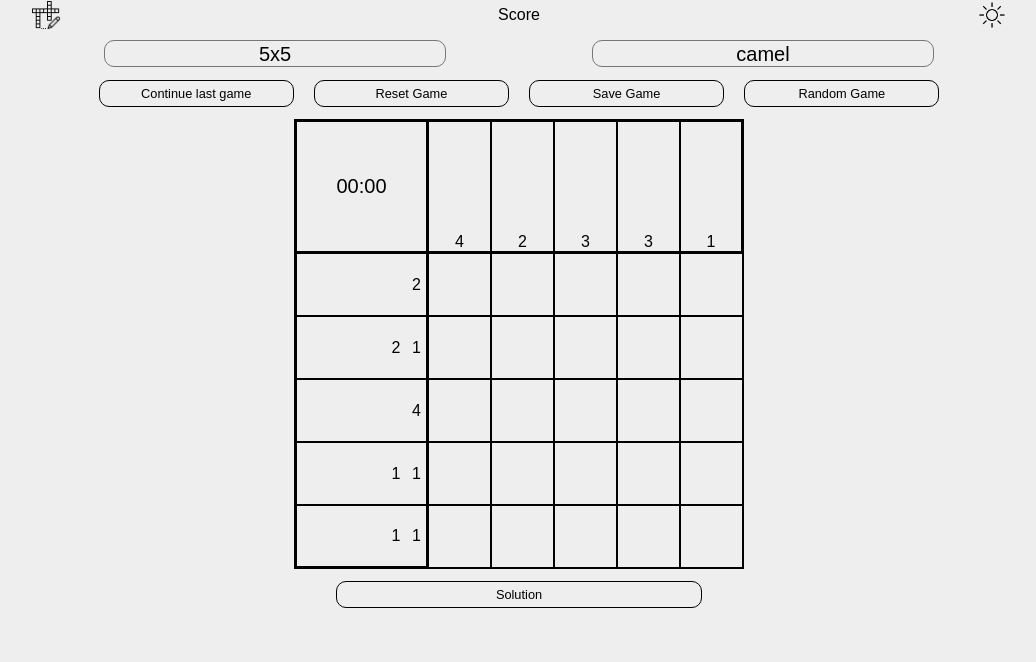
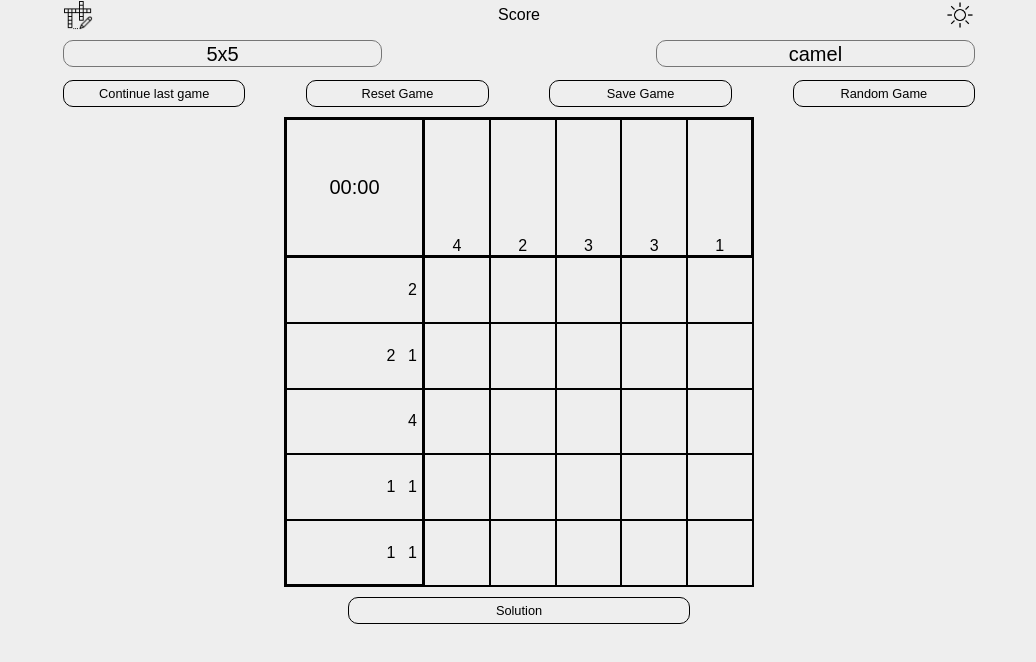
Before and after one commit to Roisler/nonograms, a website with bundled scripts: page nonograms/index.html in a window 1280 px wide. Both pictures are taken after a click on the button "Reset Game". Shown: the whole page, without its empty margins (121-1157 px from the left). Built offline with nearby package versions, Linux system fonts and the light colour scheme; a web font is replaced by a local one.

Commit message:
feat: add block-cells element

```diff
--- a/nonograms/app.js
+++ b/nonograms/app.js
@@ -112,6 +112,14 @@ selectCrossword(5, optionsCrossword);
 optionsWrapper.append(optionsComplexity);
 optionsWrapper.append(optionsCrossword);
 
+// Создание модального окна
+const modal = document.createElement('div');
+modal.classList.add('modal');
+const modalContent = document.createElement('div');
+modalContent.classList.add('modal-content');
+modal.append(modalContent);
+modal.addEventListener('contextmenu', (e) => e.preventDefault());
+
 // Создание контейнера и кнопок, навешивание на них слушателей
 const buttonContainer = document.createElement('div');
 buttonContainer.classList.add('buttons');
@@ -180,15 +188,10 @@ buttonSolution.addEventListener('click', (e) => {
   e.preventDefault();
   const { difficult, level } = currentGame;
   fillCells(hints[difficult][level]);
+  const blockCells = document.querySelector('.block-cells');
+  blockCells.classList.add('blocked');
   stopTime();
 });
-
-// Создание модального окна
-const modal = document.createElement('div');
-modal.classList.add('modal');
-const modalContent = document.createElement('div');
-modalContent.classList.add('modal-content');
-modal.append(modalContent);
 
 header.append(optionsWrapper, buttonContainer);
 body.prepend(header, container, buttonSolution, modal);
--- a/nonograms/assets/js/buttonActions.js
+++ b/nonograms/assets/js/buttonActions.js
@@ -35,6 +35,9 @@ const resetGame = (game, timer) => {
   const timerElement = timer;
   timerElement.textContent = getTime(currentGame.currentTime);
   const cells = document.querySelectorAll('.cell');
+
+  const blockCells = document.querySelector('.block-cells');
+  blockCells.classList.remove('blocked');
   cells.forEach((e) => {
     e.classList.remove('fill');
     e.classList.remove('cross');
@@ -64,7 +67,11 @@ const startGame = (game, difficult, level, timerElement, wrapper, matrix = null,
   const cellsContainer = document.createElement('div');
   cellsContainer.classList.add('cells');
 
-  wrapper.append(timer, collsContainer, rowsContainer, cellsContainer);
+  // Элемент-костыль для блокировки действий по ячейкам
+  const blockCells = document.createElement('div');
+  blockCells.classList.add('block-cells');
+
+  wrapper.append(timer, collsContainer, rowsContainer, cellsContainer, blockCells);
 
   // Действие при клике на ячейку
 
@@ -79,9 +86,6 @@ const startGame = (game, difficult, level, timerElement, wrapper, matrix = null,
     currentGame.currentmatrix[row][id] = currentGame.currentmatrix[row][id] === 0 ? 1 : 0;
     if (isEqual(currentGame.currentmatrix, hints[difficult][level])) {
       clearInterval(timerId);
-      // const saveButton = document.querySelector('.button-save');
-      // saveButton.setAttribute('disabled', true);
-      // saveButton.setAttribute('title', 'Я думаю, что не стоит сохранять разгаданный кроссворд');
       setWinTable({
         level, difficult, time: currentGame.currentTime,
       });
--- a/nonograms/assets/js/functions.js
+++ b/nonograms/assets/js/functions.js
@@ -101,6 +101,10 @@ const changeTheme = (theme, mainElement, themeChangeElement) => {
   mainElement.classList.add(theme);
 };
 
+/* const updateStatusButton = (buttons) => {
+
+} */
+
 export {
   generateArrHints,
   initialMatrix,
--- a/nonograms/style.css
+++ b/nonograms/style.css
@@ -15,7 +15,8 @@
   display: flex;
   flex-direction: column;
   width: 100vw;
-  gap: 12px;
+  max-width: 1200px;
+  gap: 10px;
   justify-content: center;
   padding: 0 30px 30px 30px;
   margin: auto;
@@ -40,6 +41,8 @@
 
   align-self: center;
   gap: 10px;
+
+  z-index: 100;
 }
 
 .header-content {
@@ -79,13 +82,16 @@
 }
 
 .container {
+  position: relative;
   display: flex;
-  width: 450px;
+  width: 470px;
   aspect-ratio: 1 / 1;
   flex-wrap: wrap;
 
   align-self: center;
   justify-self: center;
+
+  z-index: 1;
 }
 
 .timer {
@@ -108,7 +114,7 @@
   display: flex;
   flex-direction: row;
 
-  justify-content: space-around;
+  justify-content: space-between;
 }
 
 .options {
@@ -140,10 +146,10 @@
 .buttons {
   display: flex;
   flex-direction: row;
-
+  width: 100%;
   gap: 20px;
 
-  justify-content: center;
+  justify-content: space-between;
 }
 
 .button {
@@ -171,6 +177,8 @@
 .button-solution {
   width: 30%;
   align-self: center;
+
+  z-index: 100;
 }
 
 .cols {
@@ -230,6 +238,7 @@
   width: 70%;
   height: 70%;
 
+  z-index: 1;
   box-sizing: border-box;
 }
 
@@ -287,16 +296,29 @@
   display: none;
   opacity: 0;
   justify-content: center;
-  align-items: center;
+  align-items: flex-end;
   width: 100%;
   height: 100%;
-  z-index: -1;
+  z-index: 0;
   background-color: #aaaaaa75;
 }
 
+.block-cells {
+  width: 100%;
+  height: 100%;
+  position: absolute;
+
+  z-index: 0;
+}
+
+.blocked {
+  z-index: 2;
+}
+
 .modal-content {
-  width: 100px;
-  height: 100px;
+  position: relative;
+  width: 100%;
+  height: 450px;
 }
 
 .hint {
```
